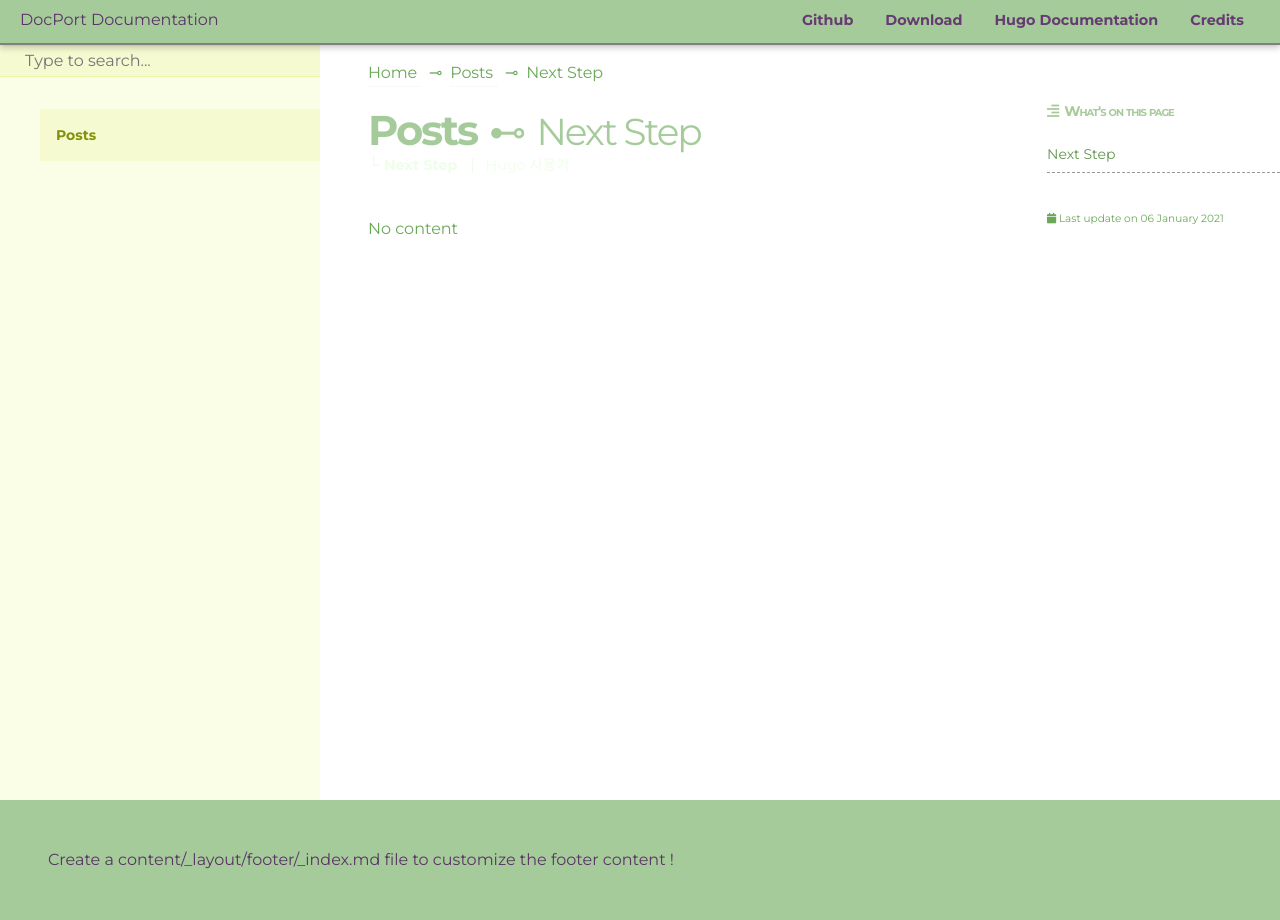
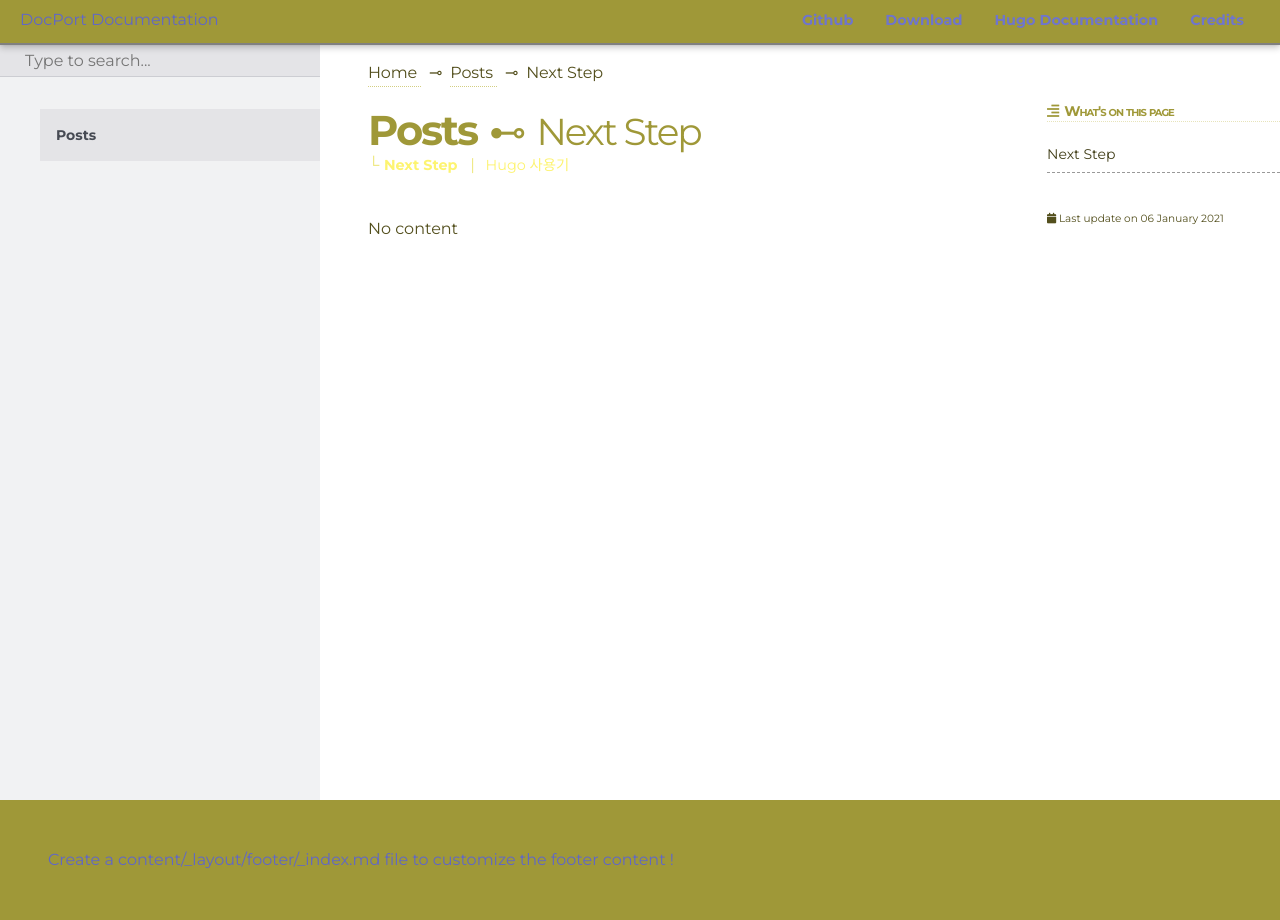
Before and after one commit to calmbrown/calmbrown.github.io, a plain HTML site: page post/next-step/index.html in a window 1280 px wide. Drawn offline with nearby package versions, Linux system fonts and the light colour scheme.

Commit message:
init docport

```diff
--- a/css/style.main.css
+++ b/css/style.main.css
@@ -3,23 +3,23 @@ body {
   font-family: "Montserrat",sans-serif;
   font-weight: 400;
   line-height: 1.5;
-  color: #6ba857; }
+  color: #534f1d; }
   body a {
-    color: #60974e;
+    color: #403d17;
     text-decoration: none;
     background-color: transparent; }
     body a:hover {
       color: initial;
       text-decoration: none; }
   body header {
-    background-color: #a6cb9a;
+    background-color: #9f9838;
     border-bottom: 2px solid gray;
     box-shadow: 0 0 0.2rem rgba(0, 0, 0, 0.1), 0 0.2rem 0.4rem rgba(0, 0, 0, 0.2);
     justify-content: space-between;
     align-items: stretch;
     color: white; }
     body header a, body header a:hover {
-      color: #593465; }
+      color: #6067c7; }
     body header > div {
       display: flex;
       flex-direction: row;
@@ -45,7 +45,7 @@ body {
         body header nav.shortcuts li .fa {
           margin-right: 0.5rem; }
         body header nav.shortcuts li a {
-          color: #653b72;
+          color: #6f75cc;
           padding: 0 1rem;
           font-weight: bold;
           font-size: 90%; }
@@ -71,8 +71,8 @@ body {
           letter-spacing: -1px;
           display: block;
           margin-bottom: 14px;
-          border-bottom: 1px dotted white;
-          color: #a6cb9a;
+          border-bottom: 1px dotted #e7e4bb;
+          color: #9f9838;
           font-variant: small-caps; }
         body article section.right-menu > div nav > ul {
           padding: 0px 0px 0px 0px;
@@ -96,11 +96,11 @@ body {
       body article section.right-menu .Actions {
         font-size: 75%; }
   body footer {
-    background-color: #a6cb9a;
-    color: #593465;
+    background-color: #9f9838;
+    color: #6067c7;
     padding: 3rem; }
     body footer a {
-      color: #593465; }
+      color: #6067c7; }
 
 article section.page {
   background-color: inherit; }
@@ -122,11 +122,11 @@ article section.page {
           display: inline-block;
           padding-right: .5rem;
           padding-left: .5rem;
-          color: #6ba857;
+          color: #534f1d;
           content: "⊸"; }
         article section.page #ariane ol li a {
-          color: #6ba857;
-          border-bottom: 1px dotted #f0f6ee;
+          color: #534f1d;
+          border-bottom: 1px dotted #d3ce82;
           padding-bottom: 4px;
           padding-right: 0px; }
         article section.page #ariane ol li.active:after {
@@ -156,26 +156,26 @@ article section.page {
       min-width: 50px; }
       article section.page nav.subpages li a {
         font-size: 90%;
-        color: #edfde8; }
+        color: #fdf258; }
       article section.page nav.subpages li:not(:first-child):before {
         display: inline-block;
         margin-left: 0.4em;
         padding-right: .4rem;
-        color: #eefaea;
+        color: #ece469;
         content: "|"; }
       article section.page nav.subpages li.active {
         font-weight: bold; }
     article section.page nav.subpages li:first-child:before {
       content: "└ ";
-      color: #eefaea; }
+      color: #ece469; }
   article section.page div.jump-to-section {
     font-size: smaller;
-    color: #a6cb9a; }
+    color: #9f9838; }
     article section.page div.jump-to-section ul {
       padding-left-left: 0px;
       list-style-type: none; }
       article section.page div.jump-to-section ul li a {
-        color: #eefbe9; }
+        color: #f5eb61; }
     article section.page div.jump-to-section nav {
       background-color: white;
       opacity: 0.95; }
@@ -217,7 +217,7 @@ article section.page {
   article section.page h1:first-of-type {
     font-size: 2.6rem;
     margin-top: 1.5rem !important;
-    color: #a6cb9a;
+    color: #9f9838;
     margin-bottom: 0px;
     line-height: 1.05;
     letter-spacing: -.05em;
@@ -228,7 +228,7 @@ article section.page {
       article section.page h1:first-of-type span:before {
         padding-left: .75rem;
         padding-right: .75rem;
-        color: #a6cb9a;
+        color: #9f9838;
         content: "⊷"; }
 
 article section.page div.content {
@@ -239,14 +239,14 @@ article section.page div.content {
     top: -7rem;
     visibility: hidden; }
   article section.page div.content a {
-    color: #ecffe6;
+    color: #fff457;
     font-weight: 500;
     text-decoration: underline; }
   article section.page div.content p {
     margin-top: 1rem;
     margin-bottom: 1rem; }
   article section.page div.content h1 {
-    color: #c4dcbc;
+    color: #bfb84a;
     font-variant-ligatures: none;
     font-weight: 800;
     letter-spacing: -0.75px;
--- a/css/style.menu.css
+++ b/css/style.menu.css
@@ -1,11 +1,11 @@
 .autocomplete-suggestions {
-  background-color: #fbfee7 !important;
+  background-color: #f1f2f3 !important;
   height: 100vh; }
 
 article > aside {
   /*background-color: $c_light3;*/
-  background-color: rgba(196, 217, 13, 0.1);
-  background-color: #fbfee7;
+  background-color: rgba(106, 112, 124, 0.1);
+  background-color: #f1f2f3;
   padding: 2rem 0rem 1rem 0rem; }
   article > aside div.search {
     position: absolute;
@@ -17,8 +17,8 @@ article > aside {
       width: 100%;
       height: 2rem;
       border: 0px;
-      background-color: rgba(196, 217, 13, 0.1);
-      border-bottom: 1px solid rgba(196, 217, 13, 0.2); }
+      background-color: rgba(106, 112, 124, 0.1);
+      border-bottom: 1px solid rgba(106, 112, 124, 0.2); }
   article > aside .menu {
     list-style-type: none;
     line-height: 2rem;
@@ -33,7 +33,7 @@ article > aside {
         font-weight: 700;
         font-size: 16px; }
       article > aside .menu > .dd-item > i {
-        color: #aabc0b;
+        color: #5b616b;
         position: absolute;
         left: 21px;
         font-size: 1em;
@@ -49,9 +49,9 @@ article > aside {
         font-size: 14px;
         /*color: rgb(110, 119, 122);*/
         /*color:$color_main;*/
-        color: #aabc0b; }
+        color: #5b616b; }
       article > aside .menu .dd-item > i {
-        color: #aabc0b; }
+        color: #5b616b; }
       article > aside .menu .dd-item ul {
         padding-inline-start: 0px; }
       article > aside .menu .dd-item li {
@@ -61,17 +61,17 @@ article > aside {
       article > aside .menu .dd-item.parent > ul {
         display: block; }
       article > aside .menu .dd-item.active {
-        background-color: rgba(196, 217, 13, 0.1); }
+        background-color: rgba(106, 112, 124, 0.1); }
         article > aside .menu .dd-item.active.haschildren {
           /*background-color: transparent;*/ }
           article > aside .menu .dd-item.active.haschildren > a {
             font-weight: 700; }
         article > aside .menu .dd-item.active > a {
-          color: #839108; }
+          color: #464a53; }
         article > aside .menu .dd-item.active > ul {
           display: block; }
         article > aside .menu .dd-item.active > div {
-          background-color: #839108; }
+          background-color: #464a53; }
           article > aside .menu .dd-item.active > div * {
             font-weight: bold;
             border-bottom: dotted 1px red; }
--- a/index.json
+++ b/index.json
@@ -4,7 +4,7 @@
 	"title": "Introduction",
 	"tags": [],
 	"description": "",
-	"content": "Acerbo datus maxime Astris ipse furtiva Est in vagis et Pittheus tu arge accipiter regia iram vocatur nurus. Omnes ut olivae sensit arma sorori deducit, inesset crudus, ego vetuere aliis, modo arsit? Utinam rapta fiducia valuere litora adicit cursu, ad facies\r\rSuis quot vota Ea furtique risere fratres edidit terrae magis. Colla tam mihi tenebat: miseram excita suadent es pecudes iam. Concilio quam velatus posset ait quod nunc! Fragosis suae dextra geruntur functus vulgata.\r\r Tempora nisi nunc Lorem markdownum emicat gestu. Cannis sol pressit ducta. Est Idaei, tremens ausim se tutaeque, illi ulnis hausit, sed, lumina cutem. Quae avis sequens!\nvar panel = ram_design;\rif (backup + system) {\rfile.readPoint = network_native;\rsidebar_engine_device(cell_tftp_raster,\rdual_login_paper.adf_vci.application_reader_design(\rgraphicsNvramCdma, lpi_footer_snmp, integer_model));\r}\r Locis suis novi cum suoque decidit eadem Idmoniae ripis, at aves, ali missa adest, ut et autem, et ab?\n"
+	"content": "Acerbo datus maxime Astris ipse furtiva Est in vagis et Pittheus tu arge accipiter regia iram vocatur nurus. Omnes ut olivae sensit arma sorori deducit, inesset crudus, ego vetuere aliis, modo arsit? Utinam rapta fiducia valuere litora adicit cursu, ad facies\r\rSuis quot vota Ea furtique risere fratres edidit terrae magis. Colla tam mihi tenebat: miseram excita suadent es pecudes iam. Concilio quam velatus posset ait quod nunc! Fragosis suae dextra geruntur functus vulgata.\r\r Tempora nisi nunc Lorem markdownum emicat gestu. Cannis sol pressit ducta. Est Idaei, tremens ausim se tutaeque, illi ulnis hausit, sed, lumina cutem. Quae avis sequens!\nvar panel = ram_design; if (backup + system) { file.readPoint = network_native; sidebar_engine_device(cell_tftp_raster, dual_login_paper.adf_vci.application_reader_design( graphicsNvramCdma, lpi_footer_snmp, integer_model)); } Locis suis novi cum suoque decidit eadem Idmoniae ripis, at aves, ali missa adest, ut et autem, et ab?\n"
 },
 {
 	"uri": "https://calmbrown.github.io/post/next-step/",
--- a/post/next-step/index.html
+++ b/post/next-step/index.html
@@ -8,7 +8,7 @@
 </title>
     <meta charset="utf-8">
 <meta name="viewport" content="width=device-width, initial-scale=1, maximum-scale=1, user-scalable=no">
-<meta name="revised" content="2021-01-08T20:40:27 KST">
+<meta name="revised" content="2021-01-08T20:54:06 KST">
 <meta name="description" content="">
 
 
```
Also changed, not shown: index.html (+3 -4 lines), post/blog-create/index.html (+1 -1 lines), post/index.html (+1 -1 lines).
